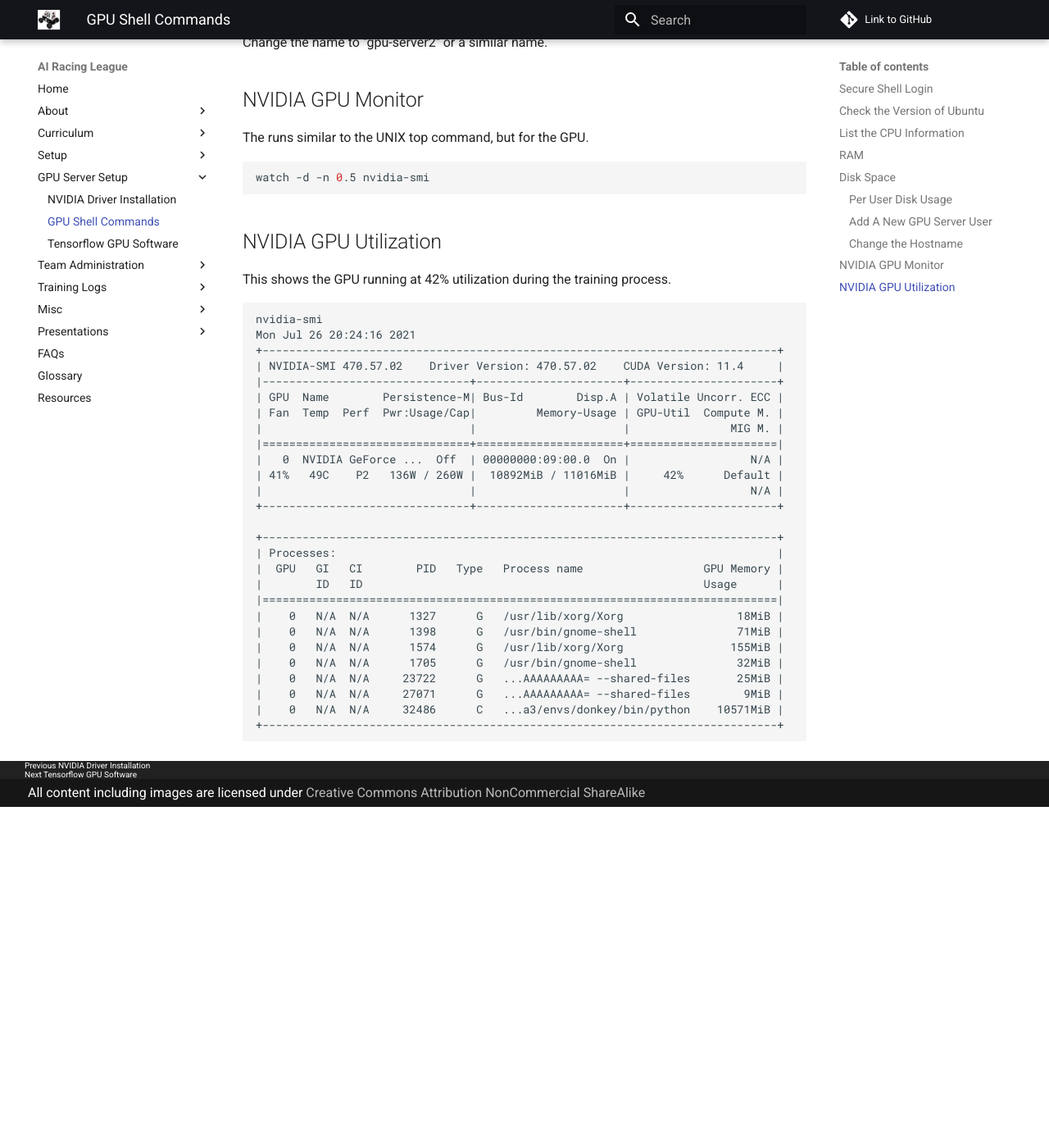
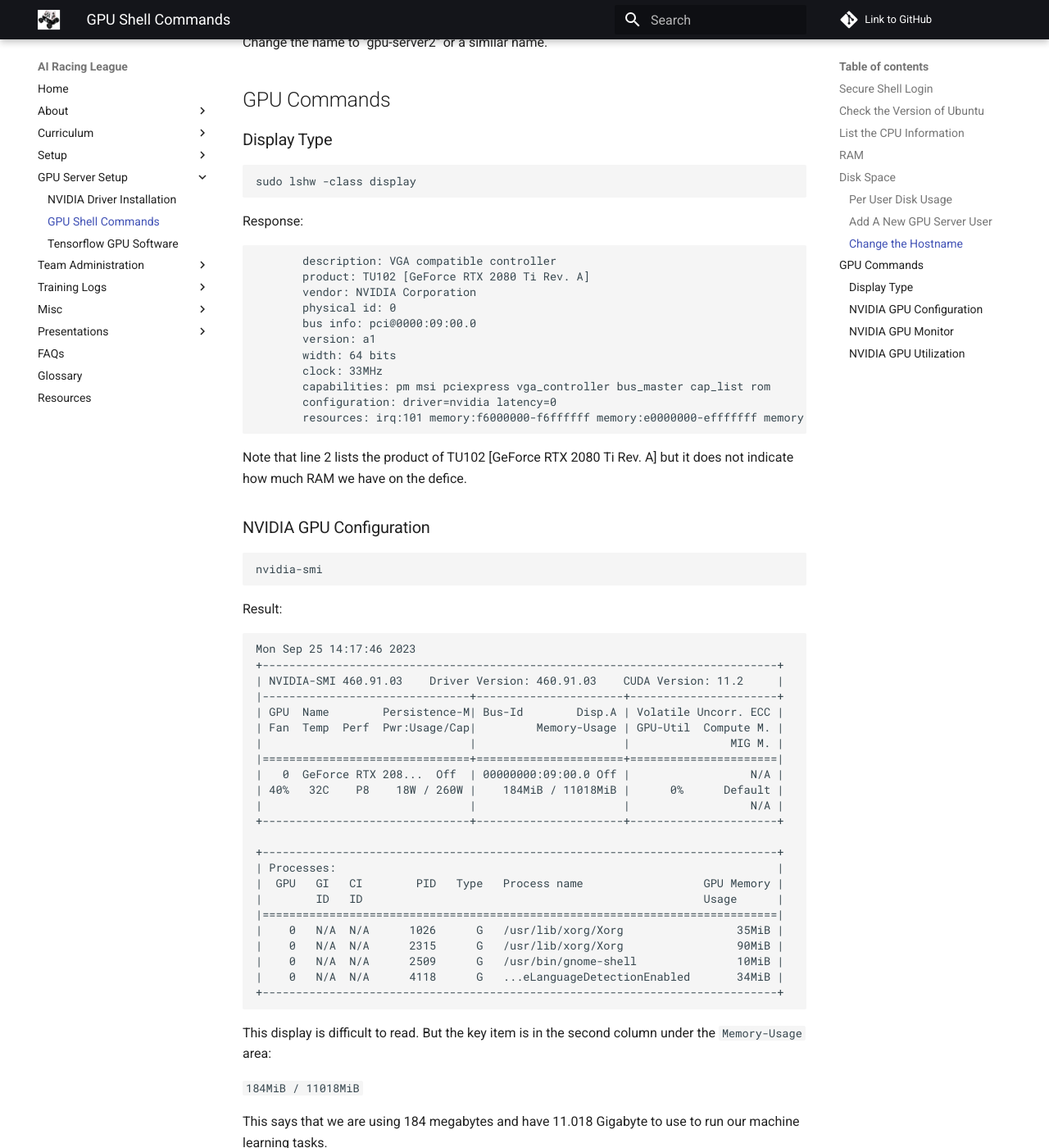
Before and after one commit to CoderDojoTC/ai-racing-league, an MkDocs documentation site: the page built from docs/admin/gpu-shell.md, in a window 1280 px wide and 1400 px high, scrolled down 2719 px. Shown: the whole window at 82% size. Built offline with MkDocs 1.6.1 and Material for MkDocs 9.7.7, drawn with Linux system fonts in a browser that asks for light colours; comment, search, counter and statistics services are not loaded; before the commit the page ends 3703 px from its top, so only the background shows below that.

Commit message:
updating content

````diff
--- a/docs/admin/gpu-shell.md
+++ b/docs/admin/gpu-shell.md
@@ -124,12 +124,77 @@
 ### Change the Hostname
 
 ```sh
-sudo vi hostname
+sudo vi /etc/hostname
 ```
 
 Change the name to "gpu-server2" or a similar name.
 
-## NVIDIA GPU Monitor
+## GPU Commands
+
+### Display Type
+
+```sh
+sudo lshw -class display
+```
+
+Response:
+```
+       description: VGA compatible controller
+       product: TU102 [GeForce RTX 2080 Ti Rev. A]
+       vendor: NVIDIA Corporation
+       physical id: 0
+       bus info: pci@0000:09:00.0
+       version: a1
+       width: 64 bits
+       clock: 33MHz
+       capabilities: pm msi pciexpress vga_controller bus_master cap_list rom
+       configuration: driver=nvidia latency=0
+       resources: irq:101 memory:f6000000-f6ffffff memory:e0000000-efffffff memory:f0000000-f1ffffff ioport:e000(size=128) memory:c0000-dffff
+```
+
+Note that line 2 lists the product of TU102 [GeForce RTX 2080 Ti Rev. A] but it does not indicate how
+much RAM we have on the defice.
+
+### NVIDIA GPU Configuration
+
+```sh
+nvidia-smi
+```
+
+Result:
+```
+Mon Sep 25 14:17:46 2023
++-----------------------------------------------------------------------------+
+| NVIDIA-SMI 460.91.03    Driver Version: 460.91.03    CUDA Version: 11.2     |
+|-------------------------------+----------------------+----------------------+
+| GPU  Name        Persistence-M| Bus-Id        Disp.A | Volatile Uncorr. ECC |
+| Fan  Temp  Perf  Pwr:Usage/Cap|         Memory-Usage | GPU-Util  Compute M. |
+|                               |                      |               MIG M. |
+|===============================+======================+======================|
+|   0  GeForce RTX 208...  Off  | 00000000:09:00.0 Off |                  N/A |
+| 40%   32C    P8    18W / 260W |    184MiB / 11018MiB |      0%      Default |
+|                               |                      |                  N/A |
++-------------------------------+----------------------+----------------------+
+
++-----------------------------------------------------------------------------+
+| Processes:                                                                  |
+|  GPU   GI   CI        PID   Type   Process name                  GPU Memory |
+|        ID   ID                                                   Usage      |
+|=============================================================================|
+|    0   N/A  N/A      1026      G   /usr/lib/xorg/Xorg                 35MiB |
+|    0   N/A  N/A      2315      G   /usr/lib/xorg/Xorg                 90MiB |
+|    0   N/A  N/A      2509      G   /usr/bin/gnome-shell               10MiB |
+|    0   N/A  N/A      4118      G   ...eLanguageDetectionEnabled       34MiB |
++-----------------------------------------------------------------------------+
+```
+
+This display is difficult to read.  But the key item is in the second column under the ```Memory-Usage``` area:
+
+```184MiB / 11018MiB```
+
+This says that we are using 184 megabytes and have 11.018 Gigabyte to use to run our machine learning tasks.
+
+### NVIDIA GPU Monitor
 
 The runs similar to the UNIX top command, but for the GPU.
 
@@ -137,7 +202,7 @@
 watch -d -n 0.5 nvidia-smi
 ```
 
-## NVIDIA GPU Utilization
+### NVIDIA GPU Utilization
 
 This shows the GPU running at 42% utilization during the training process.
 
````
Also changed, not shown: docs/events/computer-vision.md (added, +7 -0 lines), docs/events/hardware.md (added, +10 -0 lines), docs/events/introduction.md (added, +7 -0 lines), docs/events/jupyter-notebooks.md (added, +14 -0 lines), docs/events/unix.md (added, +13 -0 lines), docs/lesson-plans/object-detection/index.md (added, +3 -0 lines), docs/setup/raspberry-pi-parts.md (+24 -0 lines), docs/events/gpu.md (added), site/index.html, site/search/search_index.json, 5 other files.
